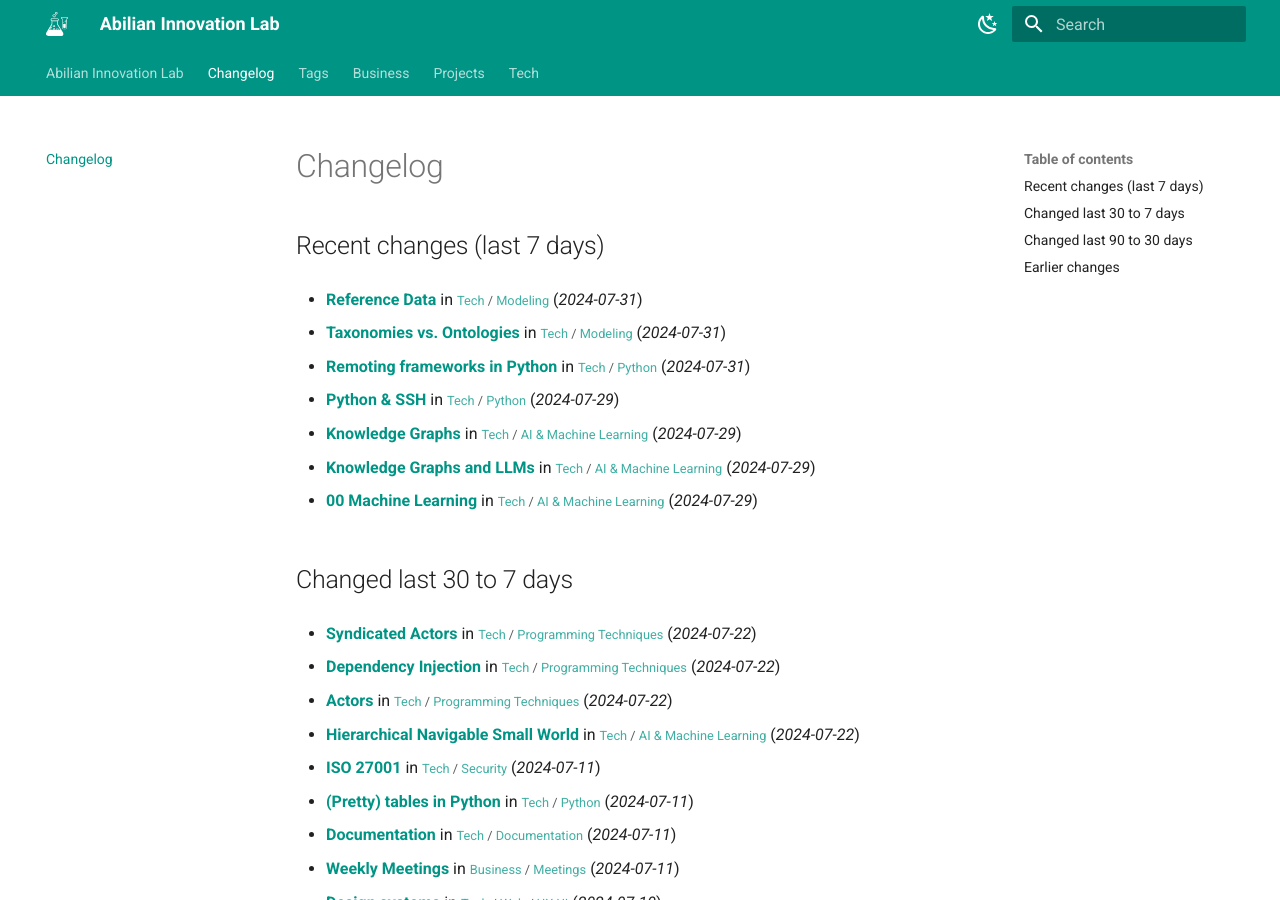
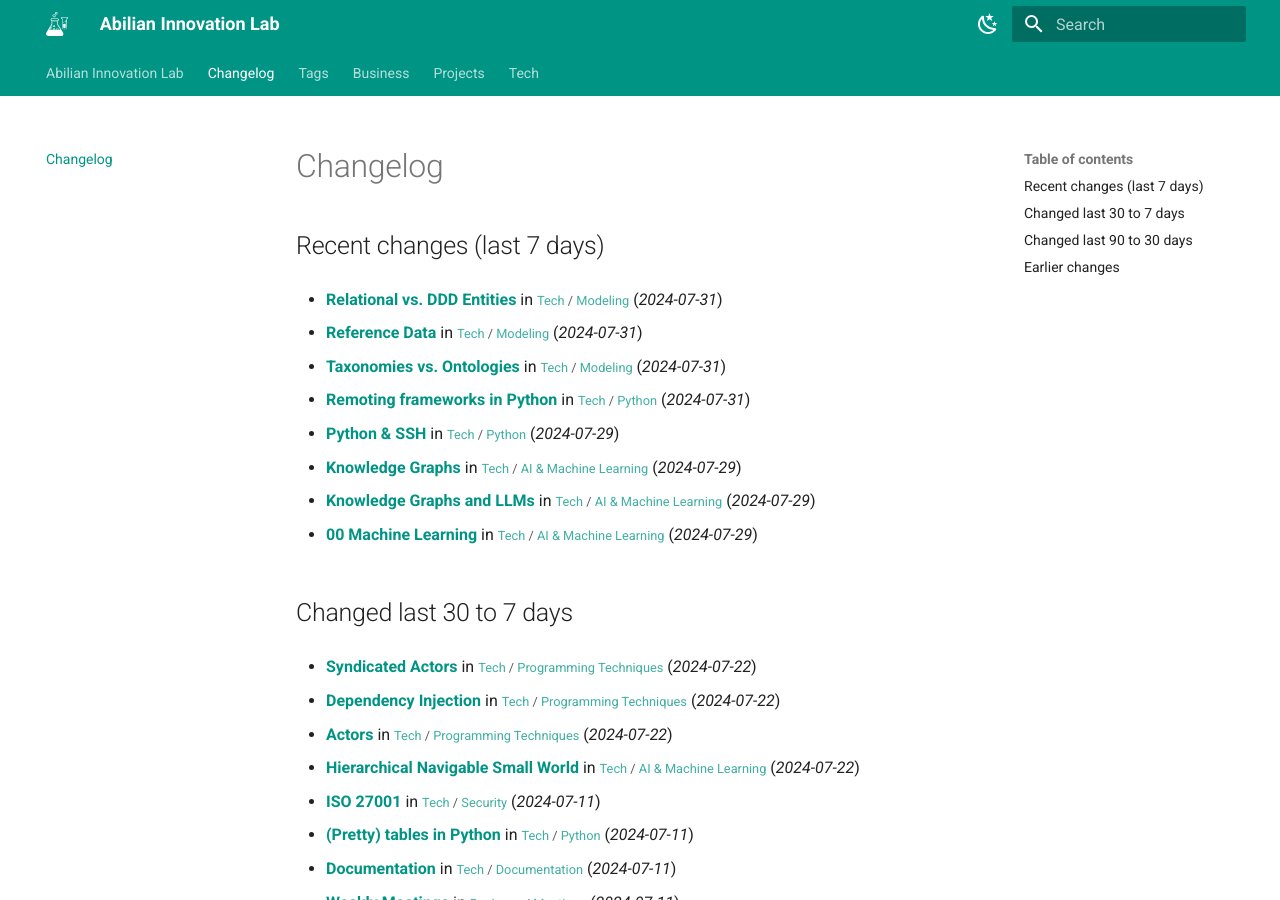
Before and after one commit to abilian/lab.abilian.com, an MkDocs documentation site: the page built from docs/changelog.md, in a window 1280 px wide and 900 px high. Built offline with MkDocs 1.6.1 and Material for MkDocs 9.7.7, drawn with Linux system fonts in a browser that asks for light colours; comment, search, counter and statistics services are not loaded.

Commit message:
Update content

```diff
--- a/docs/changelog.md
+++ b/docs/changelog.md
@@ -1,6 +1,8 @@
 # Changelog
 
 ## Recent changes (last 7 days)
+
+- **[Relational vs. DDD Entities](/Tech/Modeling/Relational vs. DDD Entities/)** in <small>[Tech](/Tech/00 Technology/) / [Modeling](/Tech/Modeling/C4 Model/)</small> (*2024-07-31*)
 
 - **[Reference Data](/Tech/Modeling/Reference Data/)** in <small>[Tech](/Tech/00 Technology/) / [Modeling](/Tech/Modeling/C4 Model/)</small> (*2024-07-31*)
 
```
